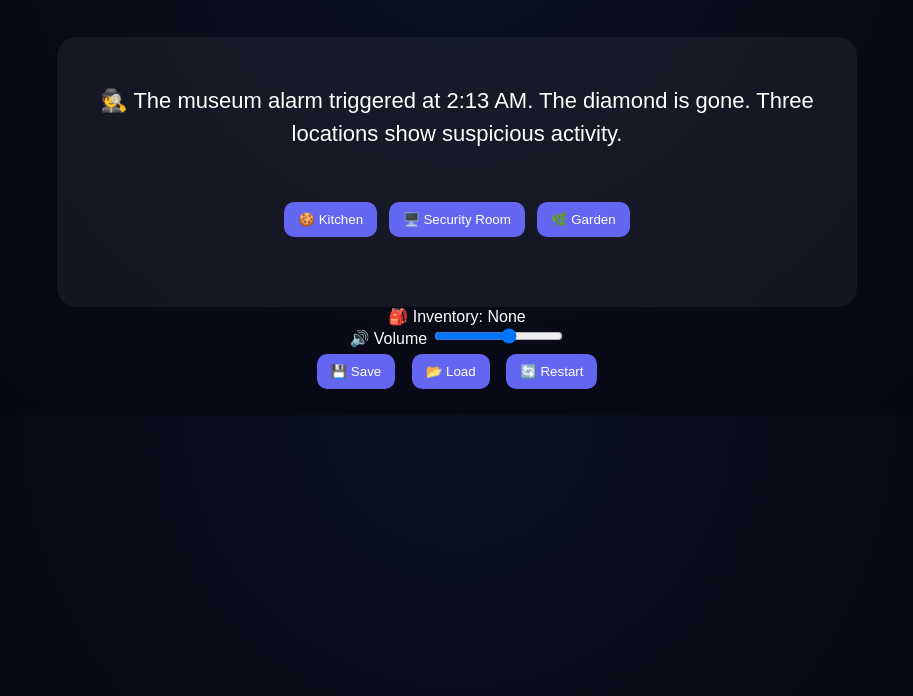
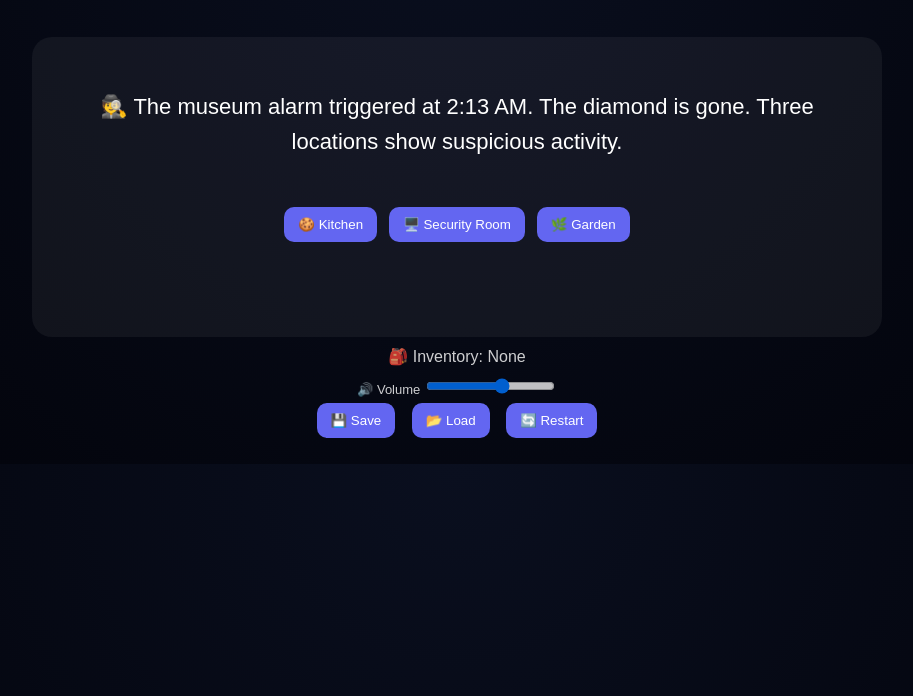
Before and after one commit to prampr634/Story, a plain HTML site: page index.html in a window 1280 px wide. Shown: the part 104-800 px from the top of the page, without its empty margins (183-1096 px from the left). Drawn offline with Linux system fonts and the light colour scheme.

Commit message:
Update style.css

```diff
--- a/style.css
+++ b/style.css
@@ -1,12 +1,13 @@
 body {
   margin: 0;
   font-family: Arial;
-  background: radial-gradient(circle at top, #0b1020, #05060f);
+  background: radial-gradient(circle at top, #0a0f1f, #02030a);
   color: white;
+  overflow-x: hidden;
 }
 
 .app {
-  max-width: 800px;
+  max-width: 850px;
   margin: auto;
   padding: 20px;
   text-align: center;
@@ -25,17 +26,25 @@ body {
 
 .scene {
   margin-top: 40px;
-  padding: 25px;
+  padding: 30px;
+  border-radius: 20px;
   background: rgba(255,255,255,0.05);
-  border-radius: 20px;
-  min-height: 220px;
-  transition: 0.4s;
+  min-height: 240px;
+  transition: all 0.5s ease;
+  position: relative;
+}
+
+/* cinematic fade */
+.fade {
+  opacity: 0;
+  transform: scale(0.98);
+  filter: blur(8px);
 }
 
 #text {
   font-size: 22px;
+  line-height: 1.6;
   min-height: 90px;
-  line-height: 1.5;
 }
 
 button {
@@ -52,11 +61,13 @@ button:hover {
   background: #818cf8;
 }
 
-.bottom {
-  margin-top: 15px;
+.inventory {
+  margin-top: 10px;
   opacity: 0.8;
 }
 
-.buttons {
+.audio-ui {
   margin-top: 10px;
+  font-size: 13px;
+  opacity: 0.8;
 }
```
